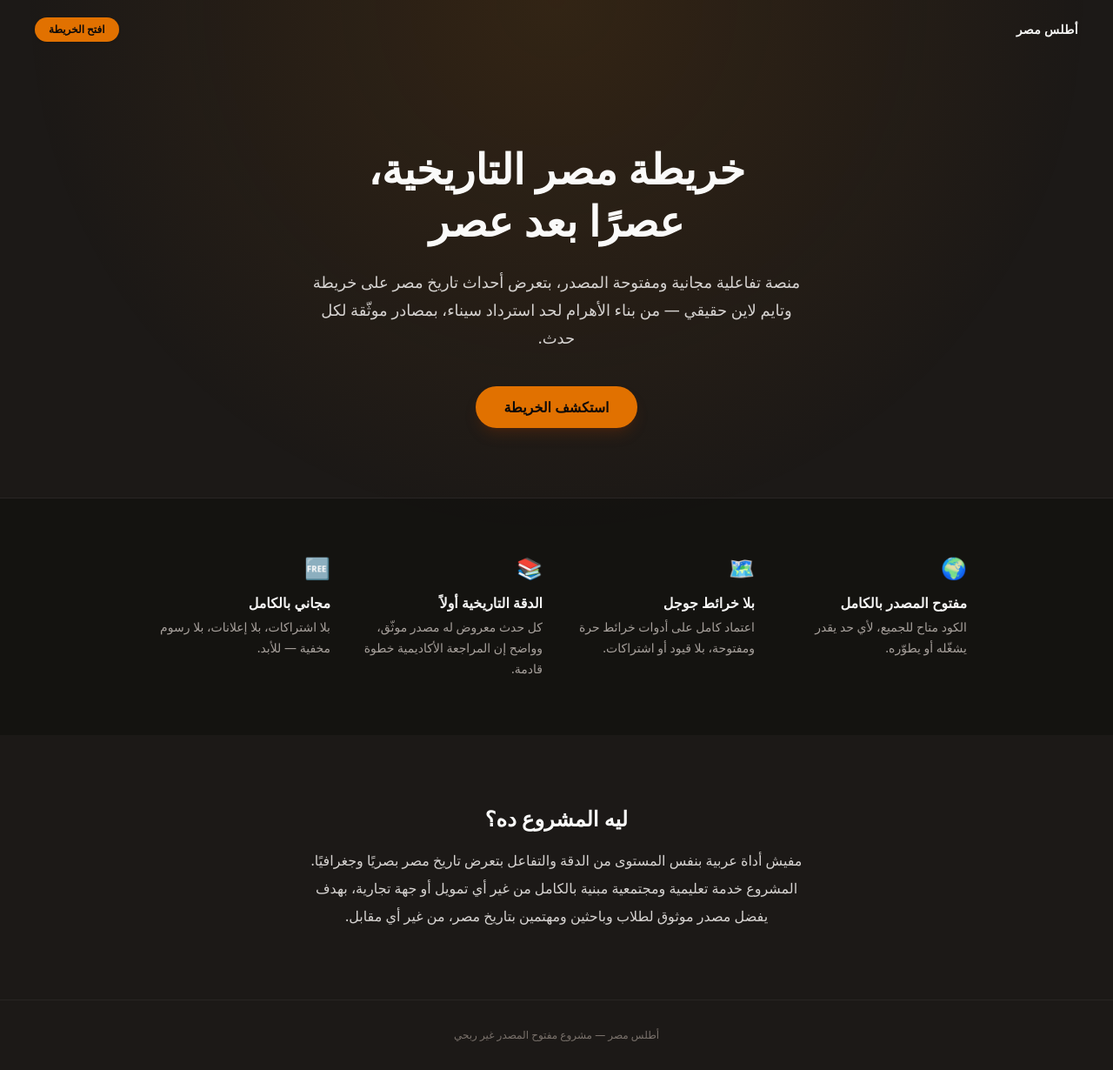
After one commit to WaelMoharram/AtlasMisr, a Laravel app: template resources/views/landing.blade.php in a window 1280 px wide. The commit adds this page. Shown: the whole page at 87% size. Run offline with Laravel 12, Linux system fonts and the light colour scheme; the template is opened without the code that fills it, so the values that code supplies are empty; style sheets or scripts are compiled from the project's sources.

Commit message:
Add a landing page and event search
- / is now a lightweight marketing landing page (project pitch, core
  principles, CTA into the map); the interactive map moved to /map.
- The map page gained a search box (top-right, independent of the
  timeline) that matches an event's title, description, or location
  as you type, and jumps the timeline + map straight to a selected
  result — so finding a specific event doesn't require scrubbing
  through unrelated history first.

```diff
--- /dev/null
+++ b/resources/views/landing.blade.php
@@ -0,0 +1,81 @@
+<!DOCTYPE html>
+<html lang="ar" dir="rtl">
+    <head>
+        <meta charset="utf-8">
+        <meta name="viewport" content="width=device-width, initial-scale=1">
+
+        <title>{{ config('app.name', 'AtlasMisr') }} — خريطة مصر عبر العصور</title>
+
+        @vite(['resources/css/app.css'])
+    </head>
+    <body class="bg-stone-900 text-stone-100 antialiased">
+        <div class="pointer-events-none fixed inset-0 bg-[radial-gradient(circle_at_50%_0%,rgba(217,119,6,0.12),transparent_60%)]"></div>
+
+        <header class="relative z-10 flex items-center justify-between px-6 py-5 sm:px-10">
+            <span class="text-sm font-semibold tracking-wide">أطلس مصر</span>
+            <a
+                href="{{ route('map') }}"
+                class="rounded-full bg-amber-600 px-4 py-1.5 text-xs font-semibold text-stone-950 shadow transition hover:bg-amber-500"
+            >افتح الخريطة</a>
+        </header>
+
+        <main class="relative z-10">
+            <!-- Hero -->
+            <section class="mx-auto max-w-3xl px-6 pt-16 pb-20 text-center sm:pt-24">
+                <h1 class="text-4xl font-bold leading-tight text-stone-50 sm:text-5xl">
+                    خريطة مصر التاريخية،<br class="hidden sm:block"> عصرًا بعد عصر
+                </h1>
+                <p class="mx-auto mt-6 max-w-xl text-lg leading-8 text-stone-300">
+                    منصة تفاعلية مجانية ومفتوحة المصدر، بتعرض أحداث تاريخ مصر على خريطة وتايم لاين حقيقي —
+                    من بناء الأهرام لحد استرداد سيناء، بمصادر موثّقة لكل حدث.
+                </p>
+                <div class="mt-10 flex justify-center">
+                    <a
+                        href="{{ route('map') }}"
+                        class="rounded-full bg-amber-600 px-8 py-3 text-base font-semibold text-stone-950 shadow-lg shadow-amber-900/30 transition hover:bg-amber-500"
+                    >استكشف الخريطة</a>
+                </div>
+            </section>
+
+            <!-- Principles -->
+            <section class="border-t border-stone-800 bg-stone-950/40">
+                <div class="mx-auto grid max-w-5xl grid-cols-1 gap-8 px-6 py-16 sm:grid-cols-2 sm:px-10 lg:grid-cols-4">
+                    <div>
+                        <div class="mb-3 text-2xl">🌍</div>
+                        <h3 class="mb-1 font-semibold text-stone-100">مفتوح المصدر بالكامل</h3>
+                        <p class="text-sm leading-6 text-stone-400">الكود متاح للجميع، لأي حد يقدر يشغّله أو يطوّره.</p>
+                    </div>
+                    <div>
+                        <div class="mb-3 text-2xl">🗺️</div>
+                        <h3 class="mb-1 font-semibold text-stone-100">بلا خرائط جوجل</h3>
+                        <p class="text-sm leading-6 text-stone-400">اعتماد كامل على أدوات خرائط حرة ومفتوحة، بلا قيود أو اشتراكات.</p>
+                    </div>
+                    <div>
+                        <div class="mb-3 text-2xl">📚</div>
+                        <h3 class="mb-1 font-semibold text-stone-100">الدقة التاريخية أولاً</h3>
+                        <p class="text-sm leading-6 text-stone-400">كل حدث معروض له مصدر موثّق، وواضح إن المراجعة الأكاديمية خطوة قادمة.</p>
+                    </div>
+                    <div>
+                        <div class="mb-3 text-2xl">🆓</div>
+                        <h3 class="mb-1 font-semibold text-stone-100">مجاني بالكامل</h3>
+                        <p class="text-sm leading-6 text-stone-400">بلا اشتراكات، بلا إعلانات، بلا رسوم مخفية — للأبد.</p>
+                    </div>
+                </div>
+            </section>
+
+            <!-- About -->
+            <section class="mx-auto max-w-2xl px-6 py-20 text-center sm:px-10">
+                <h2 class="text-2xl font-bold text-stone-50">ليه المشروع ده؟</h2>
+                <p class="mt-4 leading-8 text-stone-300">
+                    مفيش أداة عربية بنفس المستوى من الدقة والتفاعل بتعرض تاريخ مصر بصريًا وجغرافيًا.
+                    المشروع خدمة تعليمية ومجتمعية مبنية بالكامل من غير أي تمويل أو جهة تجارية،
+                    بهدف يفضل مصدر موثوق لطلاب وباحثين ومهتمين بتاريخ مصر، من غير أي مقابل.
+                </p>
+            </section>
+        </main>
+
+        <footer class="relative z-10 border-t border-stone-800 px-6 py-8 text-center text-xs text-stone-500 sm:px-10">
+            أطلس مصر — مشروع مفتوح المصدر غير ربحي
+        </footer>
+    </body>
+</html>
--- a/routes/web.php
+++ b/routes/web.php
@@ -3,5 +3,9 @@
 use Illuminate\Support\Facades\Route;
 
 Route::get('/', function () {
-    return view('welcome');
-});
+    return view('landing');
+})->name('landing');
+
+Route::get('/map', function () {
+    return view('map');
+})->name('map');
```
Also changed, not shown: resources/js/app.js (+32 -0 lines), resources/views/map.blade.php (renamed from resources/views/welcome.blade.php, +38 -2 lines).
